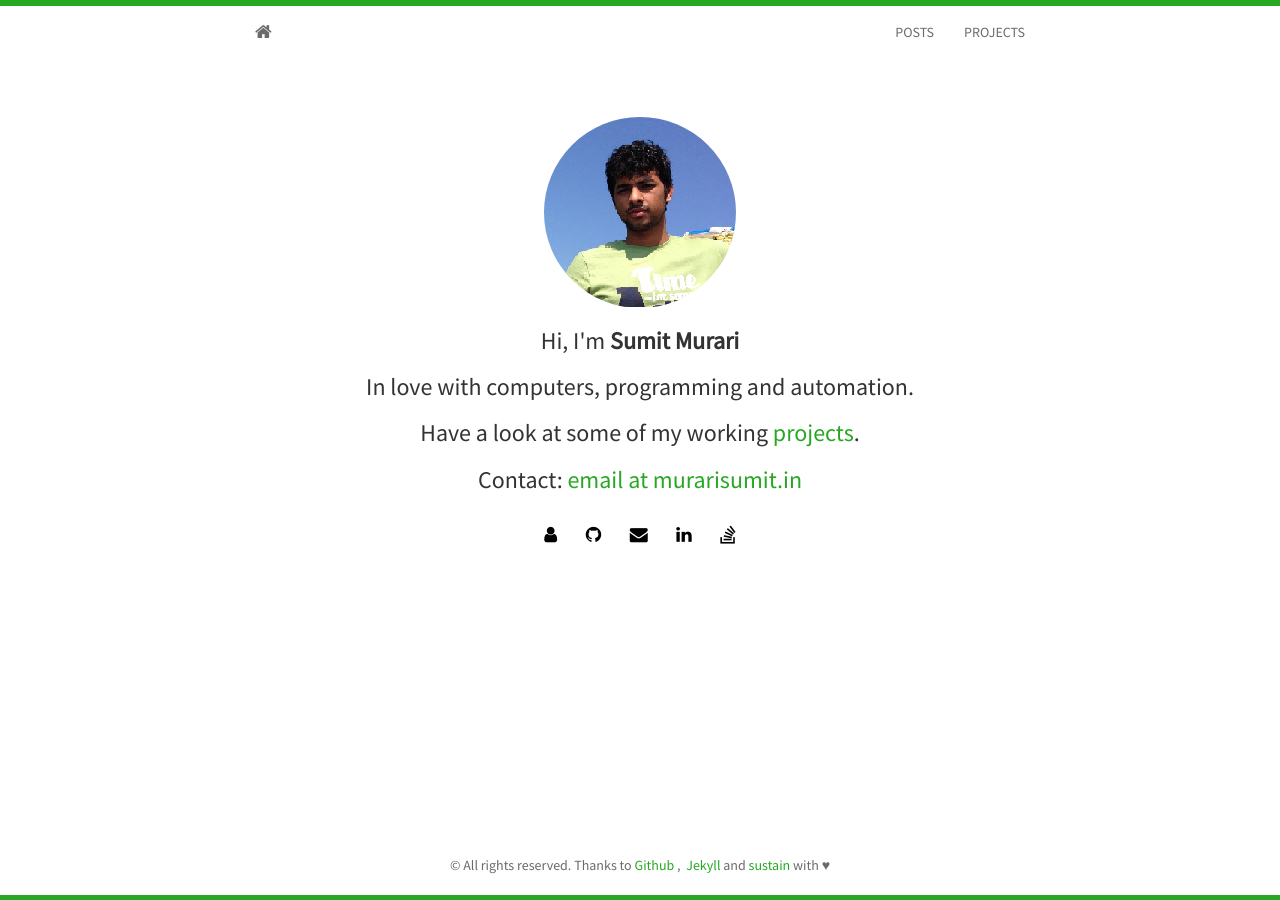
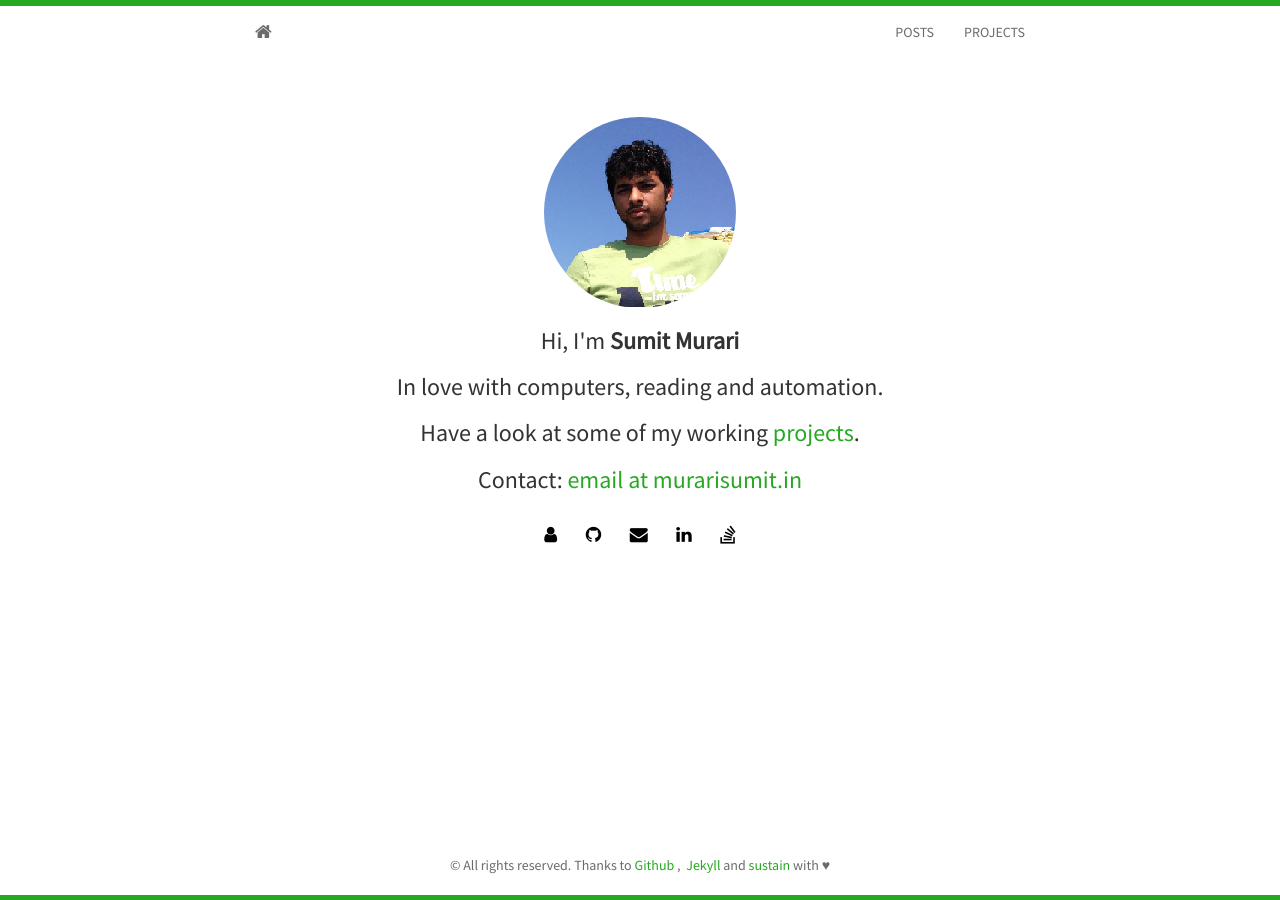
Before and after one commit to murarisumit/murarisumit.github.io, a Jekyll site: the page built from index.html, in a window 1280 px wide. Built offline with Jekyll 4.4.1, drawn with Linux system fonts in a browser that asks for light colours; nearby versions of some CDN libraries; the list of posts is cut into pages by our own code.

Commit message:
This makes it more apt for me

```diff
--- a/index.html
+++ b/index.html
@@ -10,7 +10,7 @@ layout: home
 	  </div>
         <h3>Hi, I'm <b>  {{ site.author }}</b> </h3>
 				<center>
-				<h3> In love with computers, programming and automation.</h3>
+				<h3> In love with computers, reading and automation.</h3>
       <h3>Have a look at some of my working <a href="https://github.com/{{ site.github }}"> projects</a>.</h3>
       <h3>Contact: <a href="mailto:{{ site.email }}?Subject=Hello%20Sumit"> email at murarisumit.in </a></h3>
 			</center>
```
